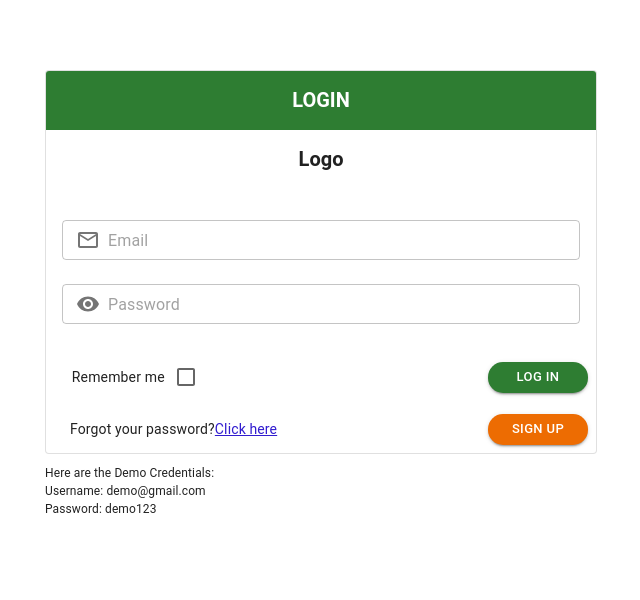
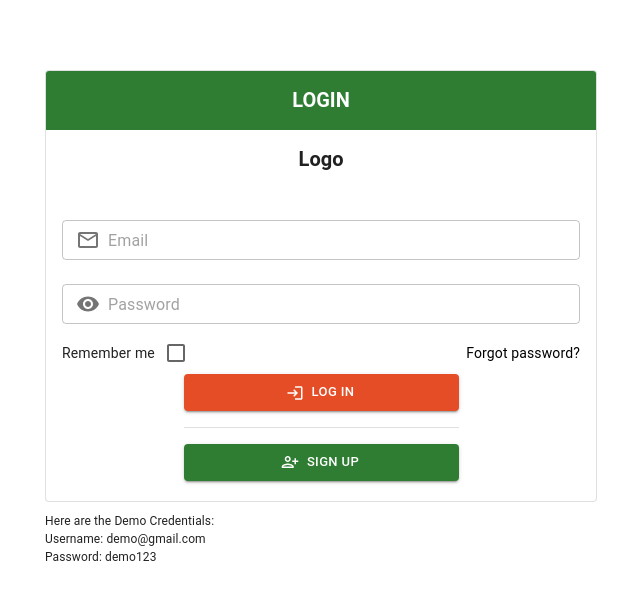
Before and after one commit to ravenanhq/admina, a Next.js app: page /login in a window 1280 px wide. Shown: the top 600 px of the page, without its empty margins (319-959 px from the left). Built offline with nearby package versions, Linux system fonts and the light colour scheme; no server answers.

Commit message:
[Bug-39]-Changed the login page design.Implement password show and hide function.

```diff
--- a/src/app/components/Login/Login.tsx
+++ b/src/app/components/Login/Login.tsx
@@ -12,12 +12,17 @@ import {
   FormControlLabel,
   InputAdornment,
   Link,
+  Divider,
 } from "@mui/material";
-import MailOutlineIcon from '@mui/icons-material/MailOutline';
-import VisibilityIcon from '@mui/icons-material/Visibility';
+import MailOutlineIcon from "@mui/icons-material/MailOutline";
+import VisibilityIcon from "@mui/icons-material/Visibility";
 import { useTheme } from "@mui/material/styles";
 import useMediaQuery from "@mui/material/useMediaQuery";
 import { signIn } from "next-auth/react";
+import VisibilityOffIcon from "@mui/icons-material/VisibilityOff";
+import LoginIcon from "@mui/icons-material/Login";
+import PersonAddAltIcon from "@mui/icons-material/PersonAddAlt";
+import { useRouter } from "next/navigation";
 
 const LoginForm = () => {
   const [formData, setFormData] = useState({
@@ -32,6 +37,8 @@ const LoginForm = () => {
 
   const theme = useTheme();
   const isMobile = useMediaQuery(theme.breakpoints.down("sm"));
+  const router = useRouter();
+  const [showPassword, setShowPassword] = useState(false);
 
   const validateForm = () => {
     let isValid = true;
@@ -80,12 +87,31 @@ const LoginForm = () => {
     }
   };
 
+  const togglePasswordVisibility = () => {
+    setShowPassword(!showPassword);
+  };
+
+  const handleSignUpClick = () => {
+    router.push("/signup");
+  };
+
   return (
     <>
-            <Card variant="outlined">
-                <CardHeader title="LOGIN" titleTypographyProps={{ fontSize: '20px', fontWeight: "bold" }} sx={{ bgcolor: '#2e7d32', color: 'white', textAlign: "center" }} />
-                <CardHeader title="Logo" titleTypographyProps={{ fontSize: '20px', textAlign: "center", fontWeight: "bold" }} />
-                <CardContent>
+      <Card variant="outlined" sx={{paddingBottom:"10px"}}>
+        <CardHeader
+          title="LOGIN"
+          titleTypographyProps={{ fontSize: "20px", fontWeight: "bold" }}
+          sx={{ bgcolor: "#2e7d32", color: "white", textAlign: "center" }}
+        />
+        <CardHeader
+          title="Logo"
+          titleTypographyProps={{
+            fontSize: "20px",
+            textAlign: "center",
+            fontWeight: "bold",
+          }}
+        />
+        <CardContent sx={{paddingBottom:"0"}}>
           <form onSubmit={handleSubmit}>
             <TextField
               fullWidth
@@ -95,7 +121,7 @@ const LoginForm = () => {
               onChange={handleChange}
               error={!!errors.email}
               helperText={errors.email}
-                            size='small'
+              size="small"
               placeholder="Email"
               InputProps={{
                 startAdornment: (
@@ -109,61 +135,90 @@ const LoginForm = () => {
               fullWidth
               margin="normal"
               name="password"
-                            type="password"
+              type={showPassword ? "text" : "password"}
               value={formData.password}
               onChange={handleChange}
               error={!!errors.password}
               helperText={errors.password}
-                            size='small'
+              size="small"
               placeholder="Password"
               InputProps={{
                 startAdornment: (
                   <InputAdornment position="start">
-                                        <VisibilityIcon />
+                    {showPassword ? (
+                      <VisibilityOffIcon
+                        onClick={togglePasswordVisibility}
+                        sx={{ cursor: "pointer" }}
+                      />
+                    ) : (
+                      <VisibilityIcon
+                        onClick={togglePasswordVisibility}
+                        sx={{ cursor: "pointer" }}
+                      />
+                    )}
                   </InputAdornment>
                 ),
               }}
             />
-
           </form>
         </CardContent>
-
-                <CardActions sx={{display:isMobile ? "block" :"flex"}}>
+        <CardActions sx={{ display: 'flex', padding: 0 }}>
+      <Grid container alignItems="center" justifyContent="space-between" className="loginPage">
+        <Grid item className="rememberMe">
           <FormControlLabel
-                        control={<Checkbox color="primary" style={{ padding: isMobile ? "4px" : "" }} />}
-                        label={
-                            <Typography variant="body2">
-                                Remember me
-                            </Typography>
-                        }
+            control={<Checkbox color="primary" />}
+            label={<Typography variant="body2">Remember me</Typography>}
             labelPlacement="start"
             sx={{
               fontSize: "14px",
-                            width: isMobile ? 'auto' : '190px',
-                            whiteSpace: isMobile ? 'nowrap' : 'normal',
-                            marginLeft:isMobile ? "10px" : "16px"
+              whiteSpace: isMobile ? "nowrap" : "normal",
             }}
           />
-                    <Grid container justifyContent={isMobile ? "flex-start" : "flex-end"}>
-                        <Button variant="contained" color="success" type="submit" onClick={handleSubmit} size="small" sx={{ width: '100px',borderRadius:"15px"}}>
+        </Grid>
+        <Grid item className="forgotPassword">
+          <Typography sx={{ fontSize: "14px" }}>
+            <Link
+              href="/forgot-password/"
+              color="inherit"
+              underline="hover"
+              style={{ color: "#000" ,marginRight:"16px"}}
+            >
+              Forgot password?
+            </Link>
+          </Typography>
+        </Grid>
+      </Grid>
+    </CardActions>
+
+
+        <Grid container justifyContent="center">
+          <Button
+            variant="contained"
+            color="primary"
+            type="submit"
+            onClick={handleSubmit}
+            size="small"
+            startIcon={<LoginIcon />}
+            sx={{ width: "50%", padding: "7px 0", background: "#e44d26" }}
+          >
             Log In
           </Button>
         </Grid>
-                </CardActions>
+        <Divider sx={{ margin: "0 auto", marginY: 2, width: "50%",padding:"0 10px" }} />
 
-                <CardActions sx={{ marginLeft:isMobile ? "10px" : "16px", display:isMobile ? "block" :"flex"}}>
-                    <Typography sx={{ fontSize: "14px", width:isMobile ? "100%" : "70%"}}>
-                        Forgot your password?
-                        <Link href="/forgot-password/" color="inherit" style={{ color: "#311ccf" }}>
-                            Click here
-                        </Link>
-                    </Typography>
-                    <Grid container justifyContent={isMobile ? "flex-start" : "flex-end"} style={{margin:isMobile ? "8px 0 0 -1px" : ""}}>
-                    <Link href="/signup/" ><Button variant="contained" color="warning" type="submit" size="small" sx={{ width: '100px',borderRadius:"15px" }} >
+        <Grid container justifyContent="center">
+            <Button
+              variant="contained"
+              color="success"
+              type="submit"
+              onClick={handleSignUpClick}
+              size="small"
+              startIcon={<PersonAddAltIcon />}
+              sx={{ width: "50%", padding: "7px 0", marginBottom: "10px" }}
+            >
               Sign Up
-                        </Button></Link>
+            </Button>
         </Grid>
-                </CardActions>
       </Card>
       <Typography sx={{ fontSize: "12px", marginTop: "10px" }} component="div">
         <div>Here are the Demo Credentials:</div>
--- a/src/app/globals.css
+++ b/src/app/globals.css
@@ -125,6 +125,18 @@ header {
   min-width: 146px;
   margin-top: 10px;
 }
+.loginPage{
+  justify-content: center;
+}
+.loginPage .rememberMe label{
+margin-left: 0;
+}
+.loginPage .forgotPassword{
+  margin-bottom: 10px;
+}
+.loginPage .forgotPassword a{
+  margin-right: 0;
+}
 }
 
 @media (max-width: 300px) {
```
Also changed, not shown: src/app/components/Ecommerce/ProductDetails.tsx (+83 -35 lines), src/app/components/Login/Signup.tsx (+45 -11 lines). Lines whose indentation alone changed are shown as unchanged.
